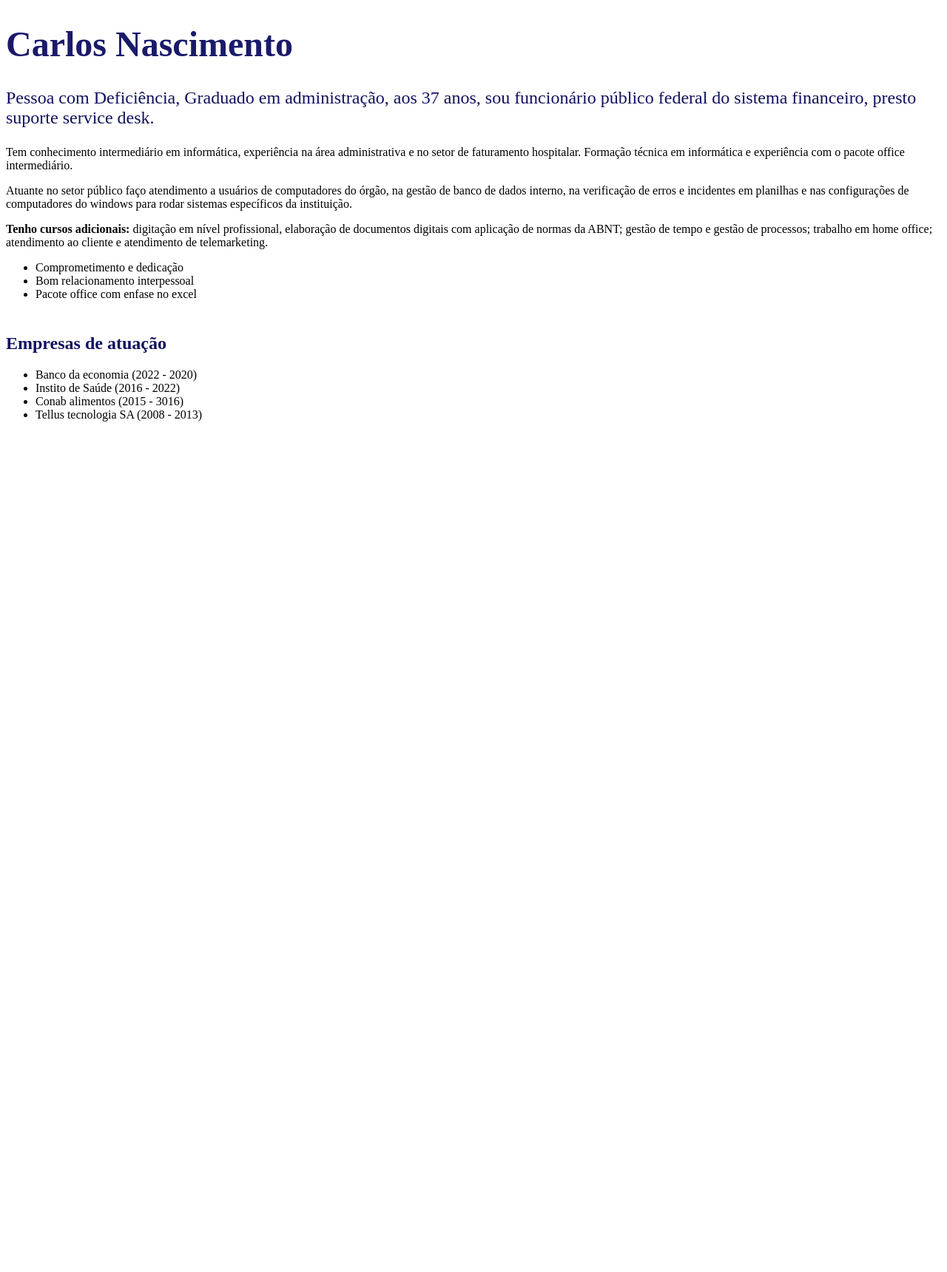
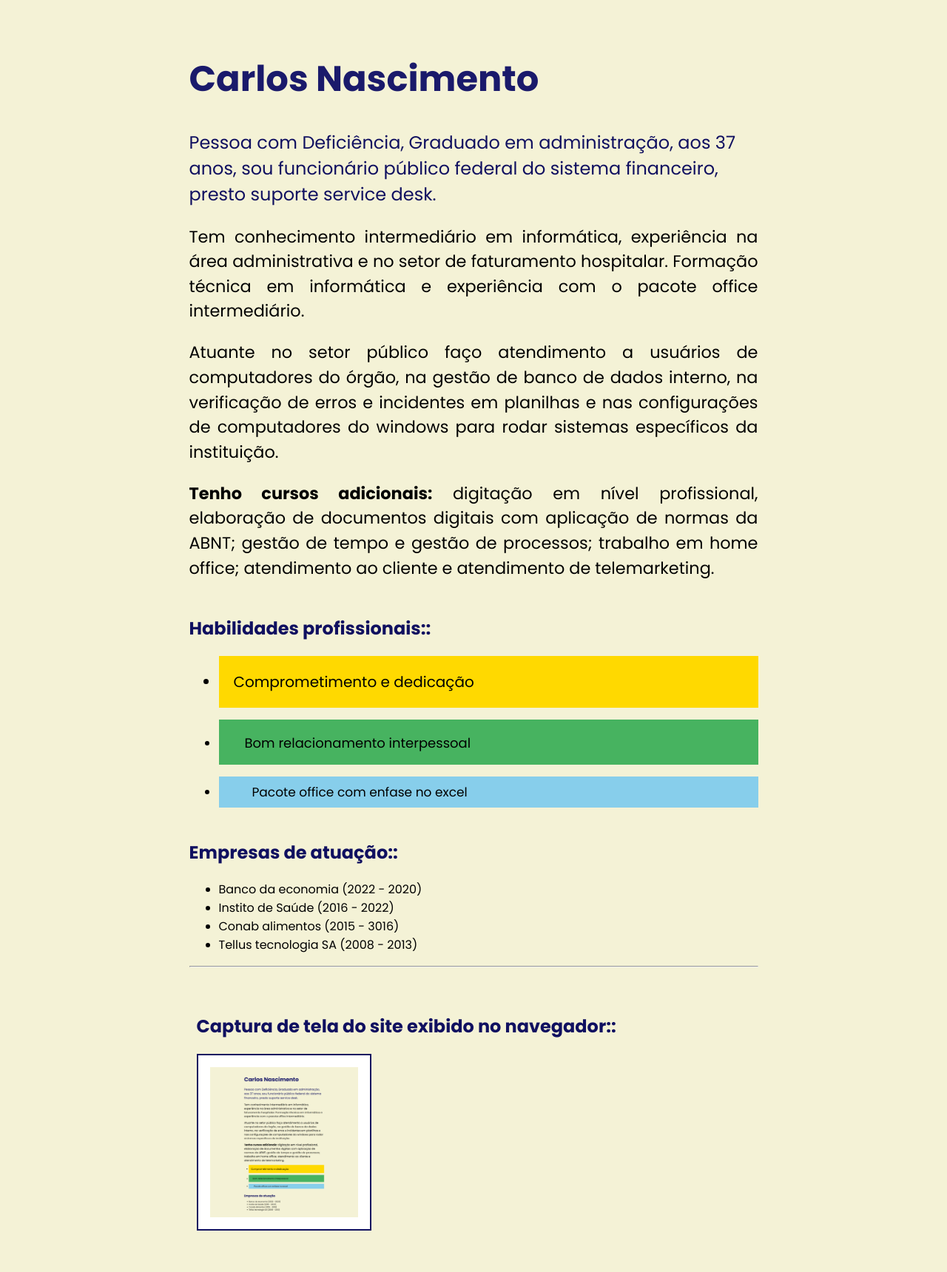
Before and after one commit to carlospph/exercicios, a PHP site: page / in a window 1280 px wide. Shown: the whole page at 74% size. Before the commit the page ends 570 px from the top, so only its background shows below. Run offline with PHP 8.4, Linux system fonts and the light colour scheme.

Commit message:
Site portifolio simples concluído

```diff
--- a/tech--portfolio/index.html
+++ b/tech--portfolio/index.html
@@ -4,6 +4,7 @@
 <head>
     <meta charset="UTF-8">
     <meta name="viewport" content="width=device-width, initial-scale=1.0">
+    <link rel="stylesheet" href="styles.css">
 
     <style>
         h2 {
@@ -28,7 +29,7 @@
     </header>
 
     <main>
-        <section id="bio">
+        <section id="bibliografia">
             <p class="bio">
                 Tem conhecimento intermediário em informática, experiência na área administrativa e no setor de
                 faturamento
@@ -52,6 +53,7 @@
         </section>
 
         <section class="skills">
+            <h2>Habilidades profissionais::</h2>
             <ul>
                 <li class="skill-persona">Comprometimento e dedicação</li>
                 <li class="skill-social">Bom relacionamento interpessoal</li>
@@ -61,7 +63,7 @@
 
         <section>
             <h2>
-                Empresas de atuação
+                Empresas de atuação::
             </h2>
             <ul>
                 <li>Banco da economia (2022 - 2020)</li>
@@ -70,6 +72,15 @@
                 <li>Tellus tecnologia SA (2008 - 2013)</li>
             </ul>
         </section>
+
+        <hr>
+
+        <section id="captura-screen">
+            <h2>Captura de tela do site exibido no navegador::</h2>
+
+            <img src="captura__telas__portFolio.png" alt="Captura do meu site" style="width: 200px;border: 2px solid rgb(16, 16, 96); padding: 1rem; background-color: white;">
+        </section>
+
     </main>
 </body>
 
--- a/tech--portfolio/styles.css
+++ b/tech--portfolio/styles.css
@@ -1,32 +1,68 @@
+/* importano fontes google  */
+
+@import url('https://fonts.googleapis.com/css2?family=Poppins:ital,wght@0,100;0,200;0,300;0,400;0,500;0,600;0,700;0,800;0,900;1,100;1,200;1,300;1,400;1,500;1,600;1,700;1,800;1,900&display=swap');
+
 /* cor de fundo, margin e spacamentos  */
 body{
-    background-color: gainsboro;
+    background-color: #f4f2d6;
     margin: 0 auto;
-    max-width: 992px;
+    padding: 3%; /*padding relativo*/
+     font-family: "Poppins", sans-serif; /*Chamando a fonte poppins*/
+     max-width: 769px;
 }
 
 
 /* classe para habilidade do item 1 [skill-persona]*/
 .skill-persona{
     padding: 1.5rem 0;
-    background: rgb(255, 217, 0);
+    background: #ffd900;
+    padding: 1em 0 1em 20px;
+    font-size: 20px; /*fonte absoluta*/
 }
 
-/* classe para habilidade do item 2 [skill-tech]*/
+
+/* classe para habilidade do item 2 [skill-social]*/
+.skill-social{
+    padding: 1.5rem 0;
+    background: rgb(71, 179, 96);
+    margin: 1rem 0;
+    padding: 1em 0 1rem 35px;
+    font-size: 18px; /*fonte absoluta*/
+}
+
+/* classe para habilidade do item 3 [skill-tech]*/
 .skill-tech{
     padding: 1.5rem 0;
     background: skyblue;
-}
-
-/* classe para habilidade do item 3 [skill-social]*/
-.skill-social{
-    padding: 1.5rem 0;
-    background: rgb(71, 179, 96);
+    padding:  8px 0 8px 45px;
+    font-size: 17px; /*fonte absoluta*/
 }
 
 
 /* seletor restritivo para o parágrafo com classe bio  */
-p .bio{
-    font-size: 16px;
-    line-height: 160%;
+/* fonte relativa  */
+
+p.bio{
+    font-size: 1.4rem;
+    line-height: 150%;
+    text-align: justify;
 }
+
+
+
+#captura-screen{
+    padding: 10px;
+}
+
+
+/* responsividade usando medias queries ----------- ---------- ----------  */
+@media screen and (max-width: 475px){
+
+    .skills ul{
+        padding: 0;
+    }
+
+    .skill-persona, .skill-social, .skill-tech{
+        list-style: none;
+    }
+}
```
Also changed, not shown: tech--portfolio/captura__telas__portFolio.png (added).
